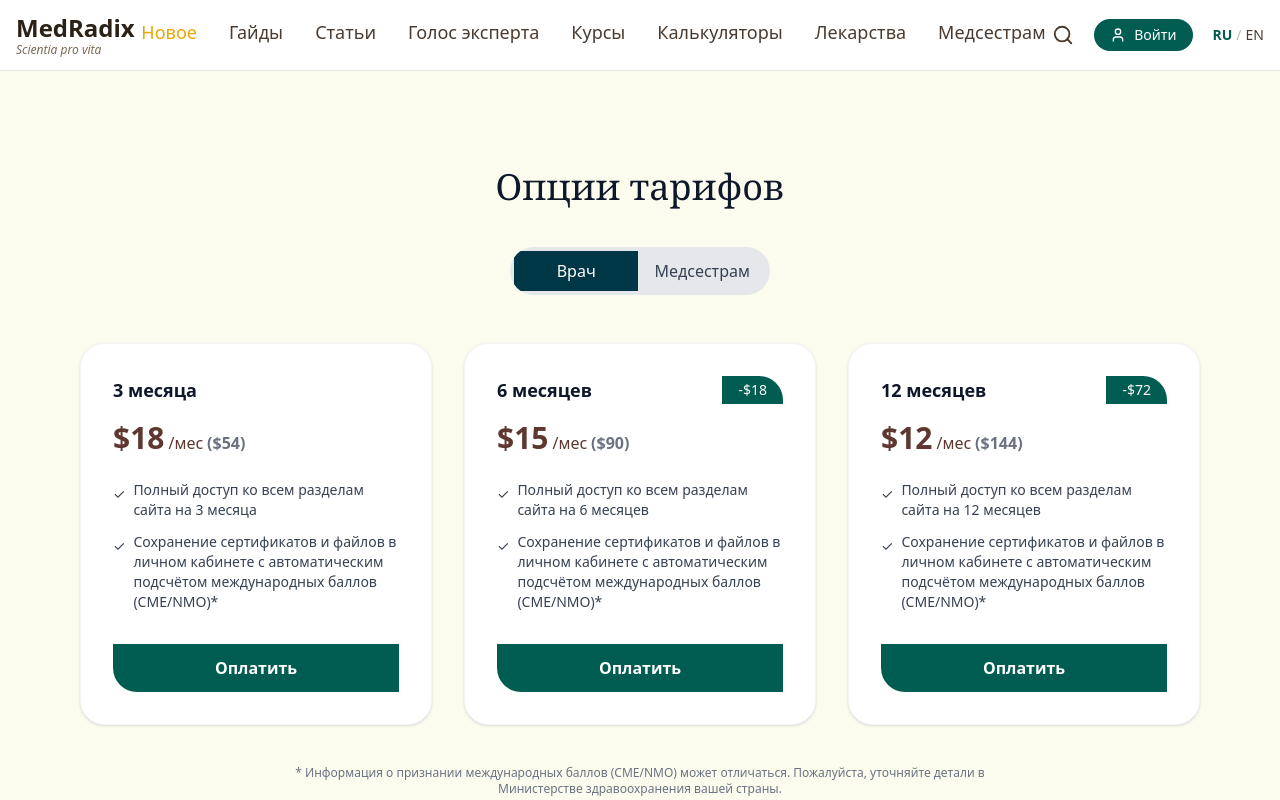
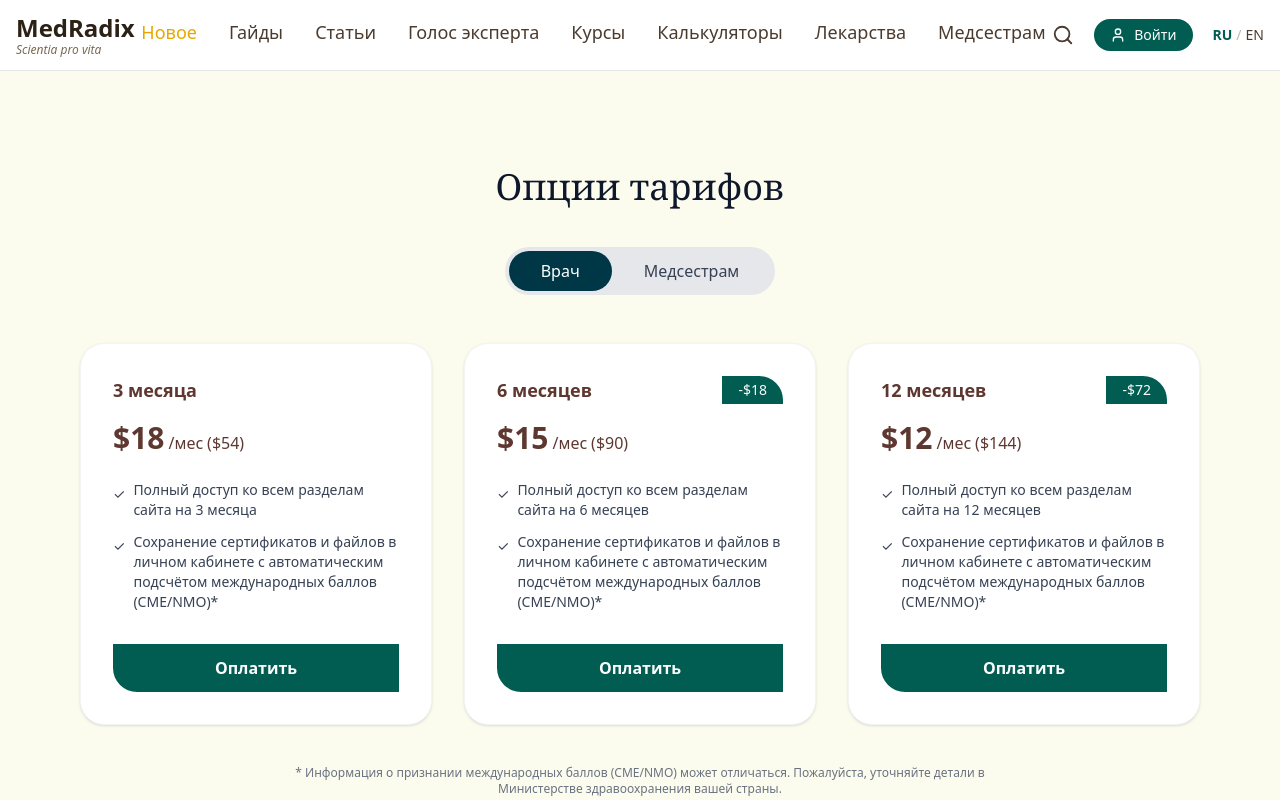
Before and after one commit to NMaryko/MedRadix, a Next.js app: page /pricing in a window 1280 px wide. Shown: the top 800 px of the page. Built offline with nearby package versions, Linux system fonts and the light colour scheme.

Commit message:
Update page.tsx

```diff
--- a/app/pricing/page.tsx
+++ b/app/pricing/page.tsx
@@ -6,10 +6,10 @@ import { useState } from 'react';
 type Audience = 'doctors' | 'nurses';
 
 interface Plan {
-  label: string;       // "3 месяца"
+  label: string;
   months: number;
   pricePerMonth: number;
-  total: number;       // сумма в скобках
+  total: number;
 }
 
 const doctorPlans: Plan[] = [
@@ -24,7 +24,7 @@ const nursePlans: Plan[] = [
   { label: '12 месяцев', months: 12, pricePerMonth: 7, total: 84 },
 ];
 
-const discounts = ['-$18', '-$72']; // для 6 и 12 месяцев
+const discounts = ['-$18', '-$72'];
 
 export default function PricingPage() {
   const [audience, setAudience] = useState<Audience>('doctors');
@@ -47,11 +47,11 @@ export default function PricingPage() {
 
         {/* Переключатель Врач / Медсестрам */}
         <div className="flex justify-center mb-12">
-          <div className="inline-flex w-[260px] rounded-full bg-[#e5e7eb] p-1 overflow-hidden">
+          <div className="inline-flex rounded-full bg-[#e5e7eb] p-1">
             <button
               type="button"
               onClick={() => setAudience('doctors')}
-              className={`flex-1 px-4 py-2 text-sm md:text-base text-center transition ${
+              className={`px-6 md:px-8 py-2 text-sm md:text-base rounded-full transition ${
                 audience === 'doctors'
                   ? 'bg-[#003747] text-white'
                   : 'text-gray-700'
@@ -62,7 +62,7 @@ export default function PricingPage() {
             <button
               type="button"
               onClick={() => setAudience('nurses')}
-              className={`flex-1 px-4 py-2 text-sm md:text-base text-center transition ${
+              className={`px-6 md:px-8 py-2 text-sm md:text-base rounded-full transition ${
                 audience === 'nurses'
                   ? 'bg-[#003747] text-white'
                   : 'text-gray-700'
@@ -82,7 +82,9 @@ export default function PricingPage() {
             >
               {/* Верхняя строка: заголовок + скидка */}
               <div className="flex items-start justify-between mb-4">
-                <h2 className="text-lg font-semibold">{plan.label}</h2>
+                <h2 className="text-lg font-semibold text-[#5E3830]">
+                  {plan.label}
+                </h2>
 
                 {index > 0 && (
                   <div className="px-4 py-1 bg-[#015D52] text-white text-sm rounded-none rounded-tr-3xl">
@@ -98,13 +100,13 @@ export default function PricingPage() {
                   <span className="text-base font-normal ml-1 text-[#5E3830]">
                     /мес
                   </span>
-                  <span className="text-base text-gray-500 ml-1">
+                  <span className="text-base font-normal ml-1 text-[#5E3830]">
                     (${plan.total})
                   </span>
                 </p>
               </div>
 
-              {/* Описание — в точности по смыслу старой версии */}
+              {/* Описание */}
               <ul className="space-y-3 text-sm text-gray-700 flex-1">
                 <li className="flex gap-2">
                   <span className="mt-1">✓</span>
@@ -122,7 +124,7 @@ export default function PricingPage() {
                 </li>
               </ul>
 
-              {/* Кнопка оплатить — зелёная, с одним округлённым краем */}
+              {/* Кнопка оплатить */}
               <button
                 type="button"
                 className="mt-8 w-full bg-[#015D52] text-white py-3 font-semibold rounded-none rounded-bl-3xl hover:bg-[#01463d] transition-colors"
@@ -140,7 +142,7 @@ export default function PricingPage() {
           здравоохранения вашей страны.
         </p>
 
-        {/* Email поддержки — без лишних кнопок и цен */}
+        {/* Email поддержки */}
         <p className="mt-36 text-center text-sm text-[#4b3b2f]">
           support@medradix.info
         </p>
```
